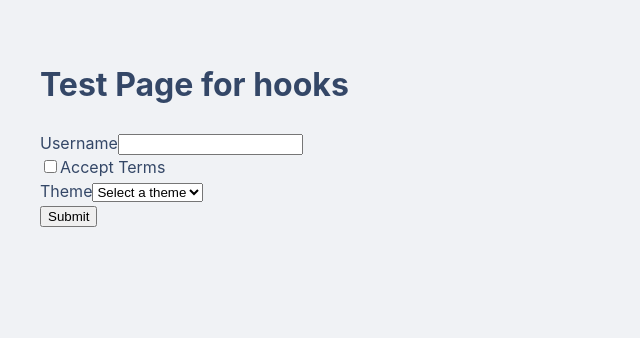
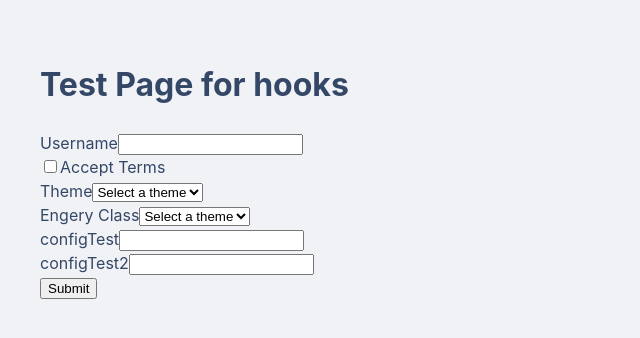
Before and after one commit to alexanderley/assetForm, a React (Vite) app: page / in a window 1280 px wide. Shown: the top 338 px of the page, without its empty margins (0-640 px from the left). Built offline with nearby package versions, Linux system fonts and the light colour scheme.

Commit message:
fully extracted form logic

```diff
--- a/src/components/customHooks/useDynamicForm.tsx
+++ b/src/components/customHooks/useDynamicForm.tsx
@@ -1,7 +1,6 @@
 import { useState } from "react";
 
-import { InputFieldConfig } from "../../types/Inputtypes";
-("../../types/Inputtypes");
+import { InputFieldConfig } from "../../types/InputTypes";
 
 type FormData = { [key: string]: string | number | boolean };
 
@@ -16,10 +15,14 @@ const useDynamicForm = (config: InputFieldConfig[]) => {
   const handleChange = (
     e: React.ChangeEvent<HTMLInputElement | HTMLSelectElement>
   ) => {
-    const { name, type, value, checked } = e.target;
+    const { name, type, value } = e.target;
+    const isCheckbox = type === "checkbox";
+    const checked =
+      isCheckbox && "checked" in e.target ? e.target.checked : undefined;
+
     setFormData((prev) => ({
       ...prev,
-      [name]: type === "checkbox" ? checked : value,
+      [name]: type === "checkbox" ? checked || false : value || "",
     }));
   };
 
--- a/src/components/ui/DynamicForm.tsx
+++ b/src/components/ui/DynamicForm.tsx
@@ -1,37 +1,16 @@
 import React from "react";
 import useDynamicForm from "../customHooks/useDynamicForm";
 
-import { InputFieldConfig } from "../../types/Inputtypes";
+import { InputFieldConfig } from "../../types/InputTypes";
 
-// #Todo: This needs to go to the porent in order to be customizable
-const formConfig: InputFieldConfig[] = [
-  {
-    id: "1",
-    name: "username",
-    label: "Username",
-    type: "text",
-    required: true,
-  },
-  {
-    id: "2",
-    name: "acceptTerms",
-    label: "Accept Terms",
-    type: "checkbox",
-  },
-  {
-    id: "3",
-    name: "theme",
-    label: "Theme",
-    type: "switch",
-    options: [
-      { label: "Light", value: "light" },
-      { label: "Dark", value: "dark" },
-    ],
-    placeholder: "Select a theme",
-  },
-];
+interface DynamicFormProps {
+  formConfig: InputFieldConfig[];
+}
 
-const DynamicForm = () => {
+const DynamicForm: React.FC<DynamicFormProps> = ({ formConfig }) => {
+  console.log("formConfig in dynamicForm: ", formConfig);
+
+  // const { formData, renderFields } = useDynamicForm(formConfig);
   const { formData, renderFields } = useDynamicForm(formConfig);
 
   const handleSubmit = (e: React.FormEvent) => {
--- a/src/pages/FormPage.tsx
+++ b/src/pages/FormPage.tsx
@@ -24,7 +24,7 @@ const FormPage: React.FC = () => {
 
   return (
     <>
-      {/* <div className="container">
+      <div className="container">
         <Container>
           <Card className="step-one">
             <h1>Step One</h1>
@@ -55,7 +55,7 @@ const FormPage: React.FC = () => {
             Show Content
           </Button>
         </Container>
-      </div> */}
+      </div>
     </>
   );
 };
--- a/src/pages/TestPage/TestPage.tsx
+++ b/src/pages/TestPage/TestPage.tsx
@@ -1,11 +1,67 @@
 import React from "react";
 import DynamicForm from "../../components/ui/DynamicForm";
 
+import { InputFieldConfig } from "../../types/InputTypes";
+
 const TestPage: React.FC = () => {
+  const formConfig: InputFieldConfig[] = [
+    {
+      id: "1",
+      name: "username",
+      label: "Username",
+      type: "text",
+      required: true,
+    },
+    {
+      id: "2",
+      name: "acceptTerms",
+      label: "Accept Terms",
+      type: "checkbox",
+    },
+    {
+      id: "3",
+      name: "theme",
+      label: "Theme",
+      type: "switch",
+      options: [
+        { label: "Light", value: "light" },
+        { label: "Dark", value: "dark" },
+      ],
+      placeholder: "Select a theme",
+    },
+    {
+      id: "3",
+      name: "theme",
+      label: "Engery Class",
+      type: "switch",
+      options: [
+        { label: "A", value: "A" },
+        { label: "B", value: "B" },
+      ],
+      placeholder: "Select a theme",
+    },
+    {
+      id: "1",
+      name: "config Test",
+      label: "configTest",
+      type: "text",
+      required: true,
+    },
+    {
+      id: "1",
+      name: "config Test2",
+      label: "configTest2",
+      type: "text",
+      required: true,
+    },
+  ];
+
+  // console.log("formConfig: ", formConfig);
+
   return (
     <div>
       <h1>Test Page for hooks</h1>
-      <DynamicForm />
+      <DynamicForm formConfig={formConfig} />
     </div>
   );
 };
```
